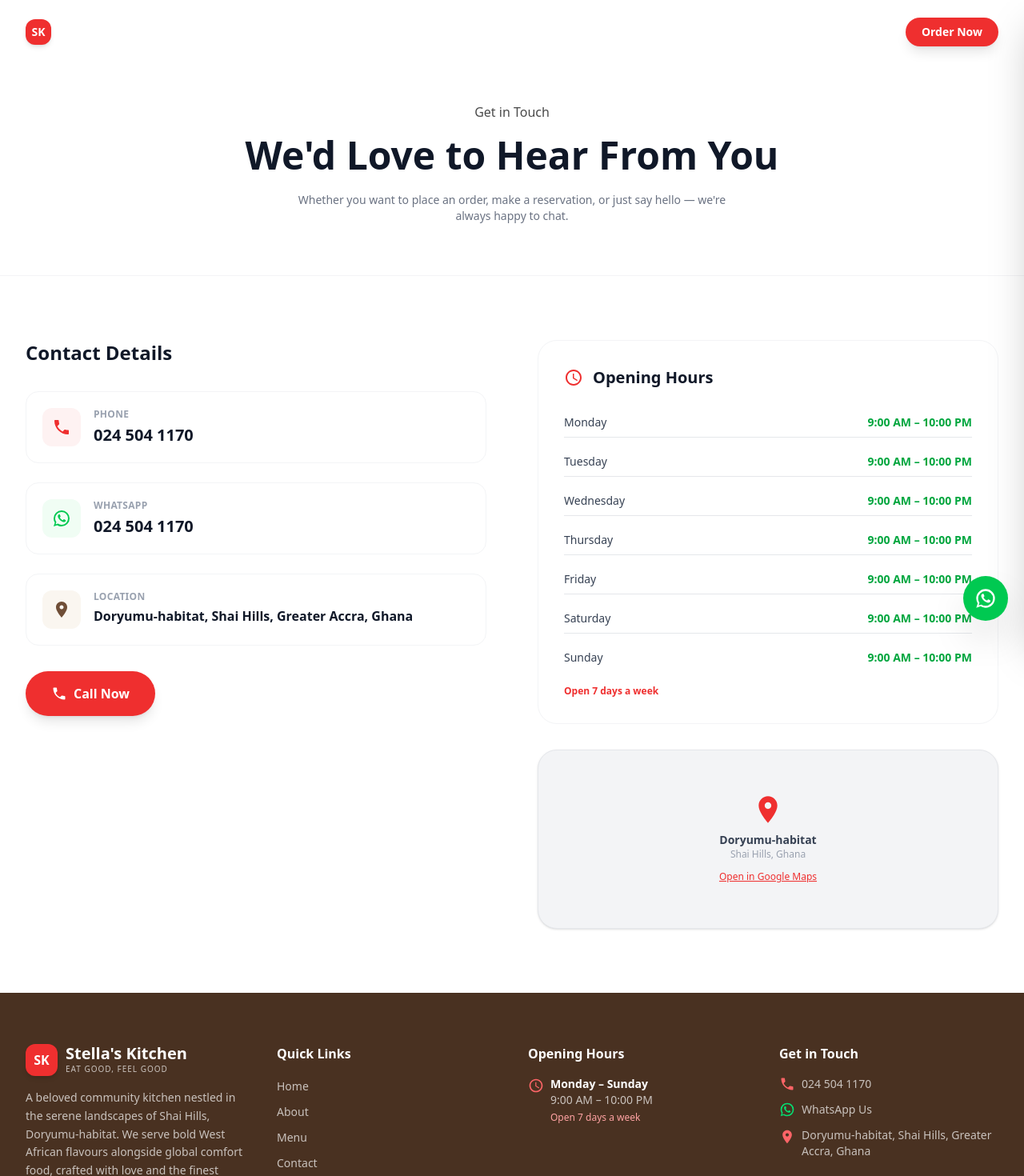
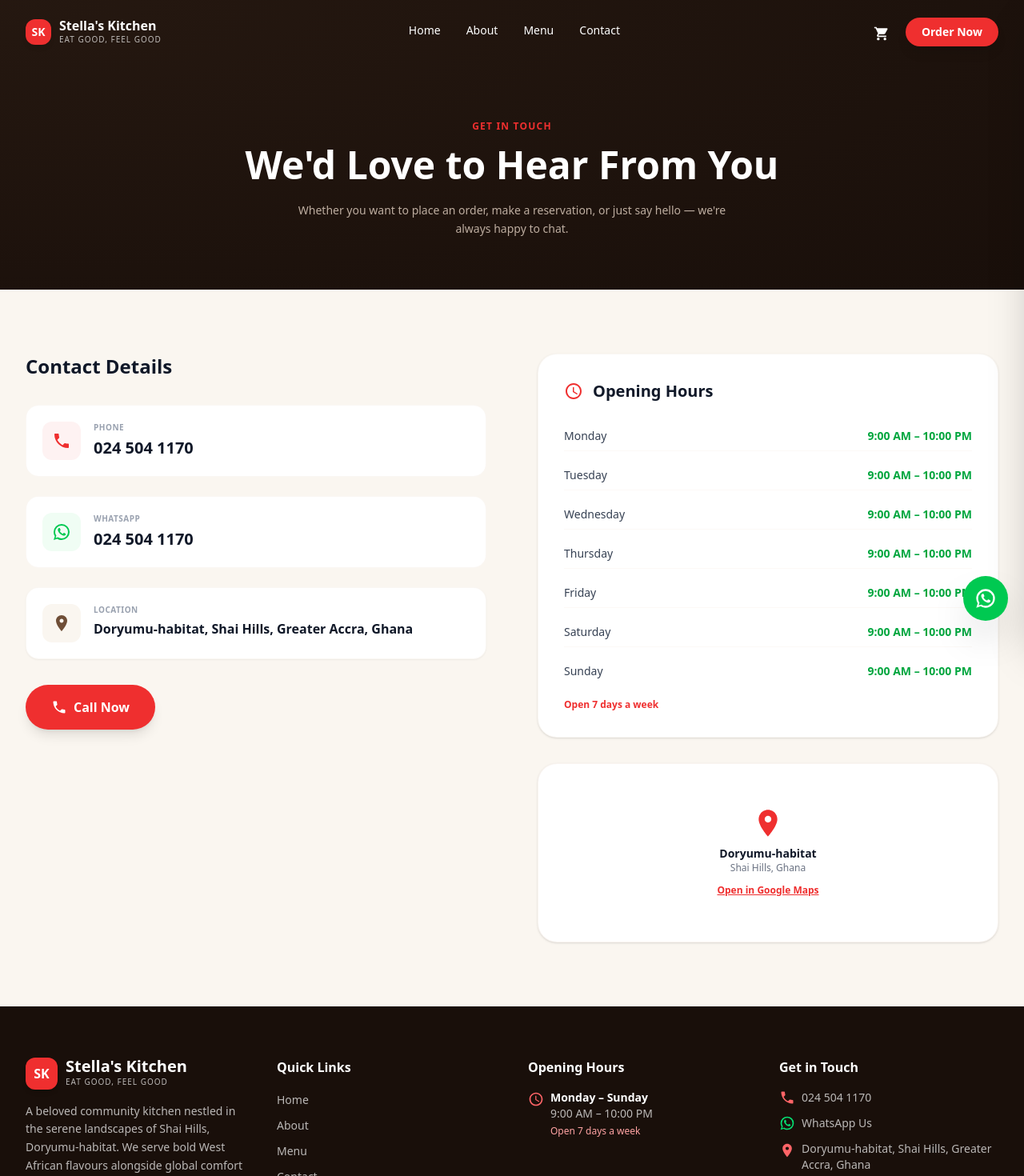
Before and after one commit to HShambuck/stellas-kitchen-web, a React (Vite) app: page /contact in a window 1280 px wide. Shown: the top 1470 px of the page at 80% size. Built offline with nearby package versions, Linux system fonts and the light colour scheme; a web font is replaced by a local one.

Commit message:
style: implement premium high-contrast dark headers and layout layout canvas depth for menu and contact pages

```diff
--- a/src/components/layout/Footer.jsx
+++ b/src/components/layout/Footer.jsx
@@ -12,7 +12,7 @@ export default function Footer() {
   const year = new Date().getFullYear();
 
   return (
-    <footer className="bg-brown-700 text-white">
+    <footer className="bg-brown-950 text-white">
       {/* Main grid */}
       <div className="max-w-7xl mx-auto px-4 sm:px-6 lg:px-8 py-16">
         <div className="grid grid-cols-1 md:grid-cols-2 lg:grid-cols-4 gap-10">
--- a/src/pages/About.jsx
+++ b/src/pages/About.jsx
@@ -87,7 +87,7 @@ export default function About() {
       </section>
 
       {/* CTA */}
-      <section className="py-20 bg-cream text-center">
+      <section className="py-20 bg-brand-cream text-center">
         <ScrollReveal>
           <h2 className="section-heading mb-4">Come eat with us.</h2>
           <p className="text-gray-500 mb-8 max-w-md mx-auto text-sm">
--- a/src/pages/Contact.jsx
+++ b/src/pages/Contact.jsx
@@ -18,18 +18,26 @@ export default function Contact() {
         />
       </Helmet>
 
-      {/* Page header */}
-      <div className="pt-32 pb-16 bg-cream border-b border-gray-100">
-        <div className="max-w-7xl mx-auto px-4 sm:px-6 lg:px-8 text-center">
-          <span className="section-eyebrow">Get in Touch</span>
-          <h1 className="section-heading mt-3 mb-4">We'd Love to Hear From You</h1>
-          <p className="text-gray-500 max-w-xl mx-auto text-sm">
+      {/* Page header - Using rich espresso to support white navbar links */}
+      <div className="pt-36 pb-16 bg-brown-950 relative overflow-hidden">
+        {/* Subtle background glow effect matching the menu */}
+        <div className="absolute inset-0 bg-radial-[at_top_left] from-brand-brown/20 to-transparent opacity-70" />
+
+        <div className="max-w-7xl mx-auto px-4 sm:px-6 lg:px-8 text-center relative z-10">
+          <span className="text-xs font-bold uppercase tracking-widest text-brand-red">
+            Get in Touch
+          </span>
+          <h1 className="text-3xl md:text-5xl font-bold text-white leading-tight mt-2 mb-4">
+            We'd Love to Hear From You
+          </h1>
+          <p className="text-brown-200/80 max-w-xl mx-auto text-sm leading-relaxed">
             Whether you want to place an order, make a reservation, or just say hello — we're always happy to chat.
           </p>
         </div>
       </div>
 
-      <div className="py-20 bg-white">
+      {/* Content Canvas - Soft brown-50 backdrop makes the white contact boxes stand out sharply */}
+      <div className="py-20 bg-brown-50 min-h-screen">
         <div className="max-w-7xl mx-auto px-4 sm:px-6 lg:px-8">
           <div className="grid grid-cols-1 lg:grid-cols-2 gap-16">
 
@@ -42,15 +50,15 @@ export default function Contact() {
 
                 <div className="space-y-6">
                   {/* Phone */}
-                  <div className="flex items-start gap-4 p-5 rounded-2xl border border-gray-100 hover:border-red-200 hover:bg-red-50/30 transition-colors">
+                  <div className="flex items-start gap-4 p-5 rounded-2xl bg-white border border-brown-100/40 hover:border-brand-red/30 hover:shadow-lg hover:shadow-brown-900/5 transition-all duration-300">
                     <div className="w-12 h-12 bg-red-50 rounded-xl flex items-center justify-center flex-shrink-0">
-                      <PhoneIcon className="text-red-500" />
+                      <PhoneIcon className="text-brand-red" />
                     </div>
                     <div>
-                      <p className="text-xs font-semibold uppercase tracking-wide text-gray-400 mb-1">Phone</p>
+                      <p className="text-[10px] font-bold uppercase tracking-wider text-gray-400 mb-1">Phone</p>
                       <a
                         href={CONTACT.telLink}
-                        className="font-display font-bold text-xl text-gray-900 hover:text-red-500 transition-colors"
+                        className="font-display font-bold text-xl text-gray-900 hover:text-brand-red transition-colors"
                       >
                         {CONTACT.phoneDisplay}
                       </a>
@@ -58,12 +66,12 @@ export default function Contact() {
                   </div>
 
                   {/* WhatsApp */}
-                  <div className="flex items-start gap-4 p-5 rounded-2xl border border-gray-100 hover:border-green-200 hover:bg-green-50/30 transition-colors">
+                  <div className="flex items-start gap-4 p-5 rounded-2xl bg-white border border-brown-100/40 hover:border-green-200 hover:shadow-lg hover:shadow-brown-900/5 transition-all duration-300">
                     <div className="w-12 h-12 bg-green-50 rounded-xl flex items-center justify-center flex-shrink-0">
                       <WhatsAppIcon className="text-green-500" />
                     </div>
                     <div>
-                      <p className="text-xs font-semibold uppercase tracking-wide text-gray-400 mb-1">WhatsApp</p>
+                      <p className="text-[10px] font-bold uppercase tracking-wider text-gray-400 mb-1">WhatsApp</p>
                       <a
                         href={CONTACT.whatsappLink}
                         target="_blank"
@@ -76,12 +84,12 @@ export default function Contact() {
                   </div>
 
                   {/* Location */}
-                  <div className="flex items-start gap-4 p-5 rounded-2xl border border-gray-100">
+                  <div className="flex items-start gap-4 p-5 rounded-2xl bg-white border border-brown-100/40 shadow-xs">
                     <div className="w-12 h-12 bg-brown-50 rounded-xl flex items-center justify-center flex-shrink-0">
-                      <LocationOnIcon className="text-brown-500" />
+                      <LocationOnIcon className="text-brand-brown" />
                     </div>
                     <div>
-                      <p className="text-xs font-semibold uppercase tracking-wide text-gray-400 mb-1">Location</p>
+                      <p className="text-[10px] font-bold uppercase tracking-wider text-gray-400 mb-1">Location</p>
                       <p className="font-semibold text-gray-900">{CONTACT.address}</p>
                     </div>
                   </div>
@@ -101,33 +109,33 @@ export default function Contact() {
             <div>
               <ScrollReveal delay={100}>
                 {/* Opening hours */}
-                <div className="bg-cream rounded-3xl p-8 mb-8 border border-gray-100">
+                <div className="bg-white rounded-3xl p-8 mb-8 border border-brown-100/40 shadow-sm">
                   <div className="flex items-center gap-3 mb-6">
-                    <AccessTimeIcon className="text-red-500" />
+                    <AccessTimeIcon className="text-brand-red" />
                     <h3 className="font-display font-bold text-xl text-gray-900">Opening Hours</h3>
                   </div>
                   <div className="space-y-3">
                     {HOURS.schedule.map(({ day, hours }) => (
-                      <div key={day} className="flex justify-between items-center py-2 border-b border-gray-200 last:border-0">
+                      <div key={day} className="flex justify-between items-center py-2 border-b border-brown-100/30 last:border-0">
                         <span className="text-sm font-medium text-gray-700">{day}</span>
-                        <span className="text-sm text-green-600 font-semibold">{hours}</span>
+                        <span className="text-sm text-green-600 font-bold">{hours}</span>
                       </div>
                     ))}
                   </div>
-                  <p className="mt-4 text-xs text-red-500 font-semibold">{HOURS.note}</p>
+                  <p className="mt-4 text-xs text-brand-red font-semibold">{HOURS.note}</p>
                 </div>
 
-                {/* Map placeholder */}
-                <div className="rounded-3xl overflow-hidden border border-gray-200 shadow-sm h-56 relative bg-gray-100 flex items-center justify-center">
+                {/* Map Box */}
+                <div className="rounded-3xl overflow-hidden border border-brown-100/50 shadow-sm h-56 relative bg-white flex items-center justify-center transition-all hover:shadow-md">
                   <div className="text-center">
-                    <LocationOnIcon className="text-red-500" style={{ fontSize: 40 }} />
-                    <p className="text-sm font-semibold text-gray-700 mt-2">Doryumu-habitat</p>
-                    <p className="text-xs text-gray-400">Shai Hills, Ghana</p>
+                    <LocationOnIcon className="text-brand-red" style={{ fontSize: 40 }} />
+                    <p className="text-sm font-bold text-gray-900 mt-2">Doryumu-habitat</p>
+                    <p className="text-xs text-gray-500">Shai Hills, Ghana</p>
                     <a
                       href="https://maps.google.com/?q=Shai+Hills+Ghana"
                       target="_blank"
                       rel="noopener noreferrer"
-                      className="mt-3 inline-block text-xs text-red-500 underline hover:text-red-700"
+                      className="mt-3 inline-block text-xs text-brand-red font-bold underline hover:text-brand-red-hover"
                     >
                       Open in Google Maps
                     </a>
@@ -135,6 +143,7 @@ export default function Contact() {
                 </div>
               </ScrollReveal>
             </div>
+
           </div>
         </div>
       </div>
--- a/src/pages/Home.jsx
+++ b/src/pages/Home.jsx
@@ -153,7 +153,7 @@ export default function Home() {
       </section>
 
       {/* ── Popular Items Showcase ────────────────────────────────────────── */}
-      <section className="py-24 bg-cream">
+      <section className="py-24 bg-brand-cream">
         <div className="max-w-7xl mx-auto px-4 sm:px-6 lg:px-8">
           <ScrollReveal className="text-center mb-12">
             <span className="section-eyebrow">Customer Favourites</span>
```
Also changed, not shown: src/pages/Menu.jsx (+29 -14 lines).
